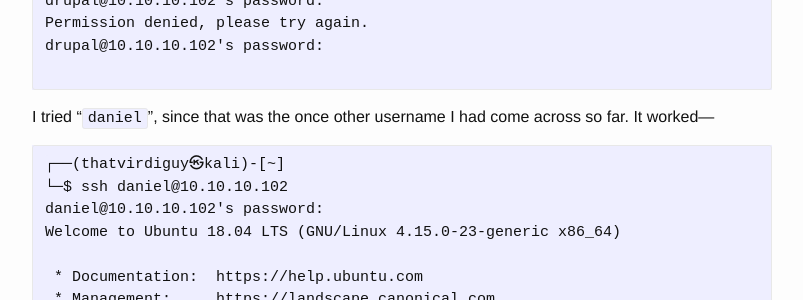
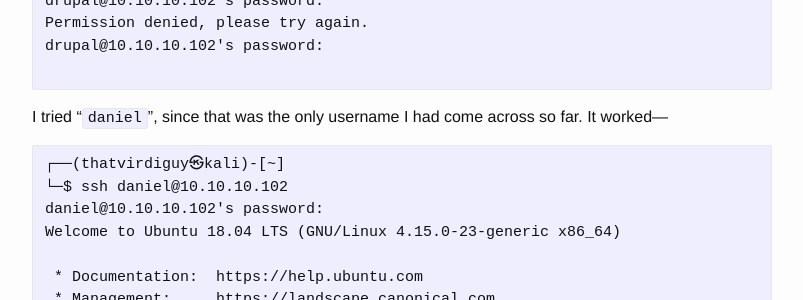
Before and after one commit to thatvirdiguy/thatvirdiguy.github.io, a Jekyll site: the page built from _posts/2022-03-23-hack-the-box:-hawk.md, in a window 1280 px wide and 900 px high, scrolled down 12740 px. Shown: the part 152-452 px from the top of the window, without its empty margins (238-1041 px from the left). Built offline with Jekyll 4.4.1, drawn with Linux system fonts in a browser that asks for light colours; our own code applies the rules of GitHub Pages for plain Markdown files.

Commit message:
typo fix

````diff
--- a/_posts/2022-03-23-hack-the-box:-hawk.md
+++ b/_posts/2022-03-23-hack-the-box:-hawk.md
@@ -477,7 +477,7 @@ drupal@10.10.10.102's password:
 
 ```
 
-I tried "`daniel`", since that was the once other username I had come across so far. It worked—
+I tried "`daniel`", since that was the only username I had come across so far. It worked—
 
 ```
 ┌──(thatvirdiguy㉿kali)-[~]
@@ -540,7 +540,7 @@ Oops.
 
 I needed another way in. I figured I'll try the one bit on the list I hadn't checked so far—
 
-![Alt text](/images/hawk/2022-02-23-hack-the-box-hawk-08.jpg "H2 Database")
+![Alt text](/images/hawk/2022-03-23-hack-the-box-hawk-08.jpg "H2 Database")
 
 —but it didn't look like something I could exploit via the browser.
 
````
